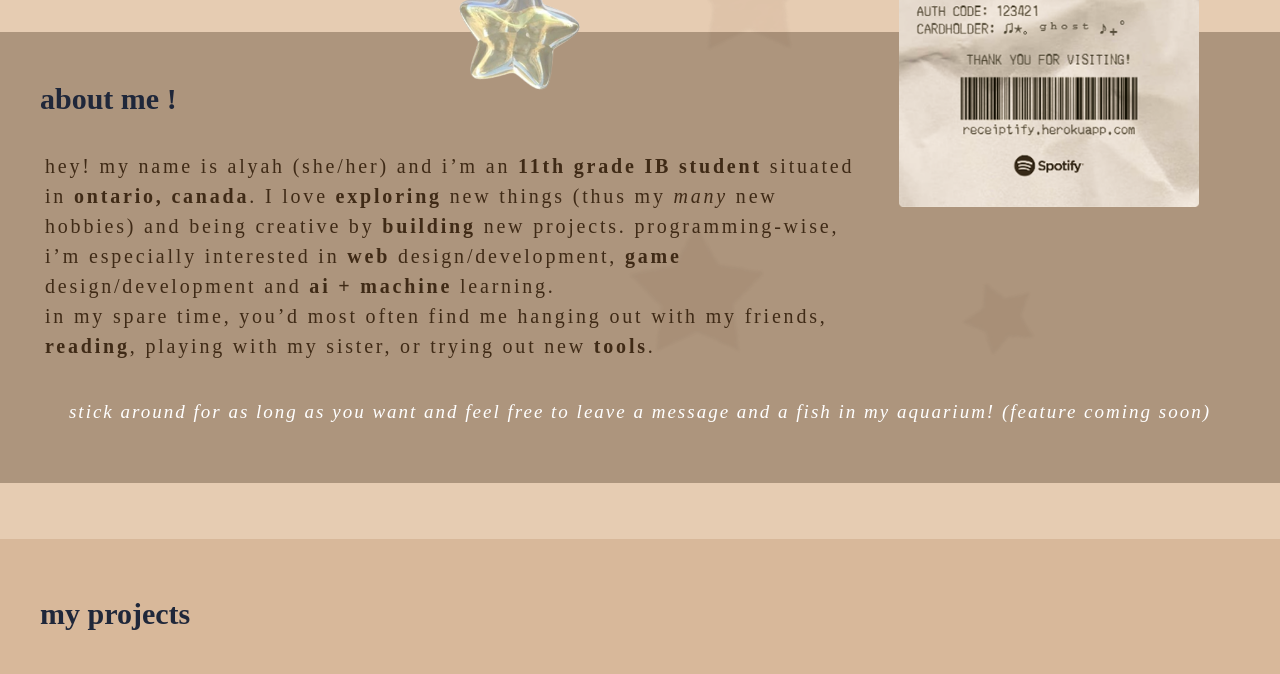
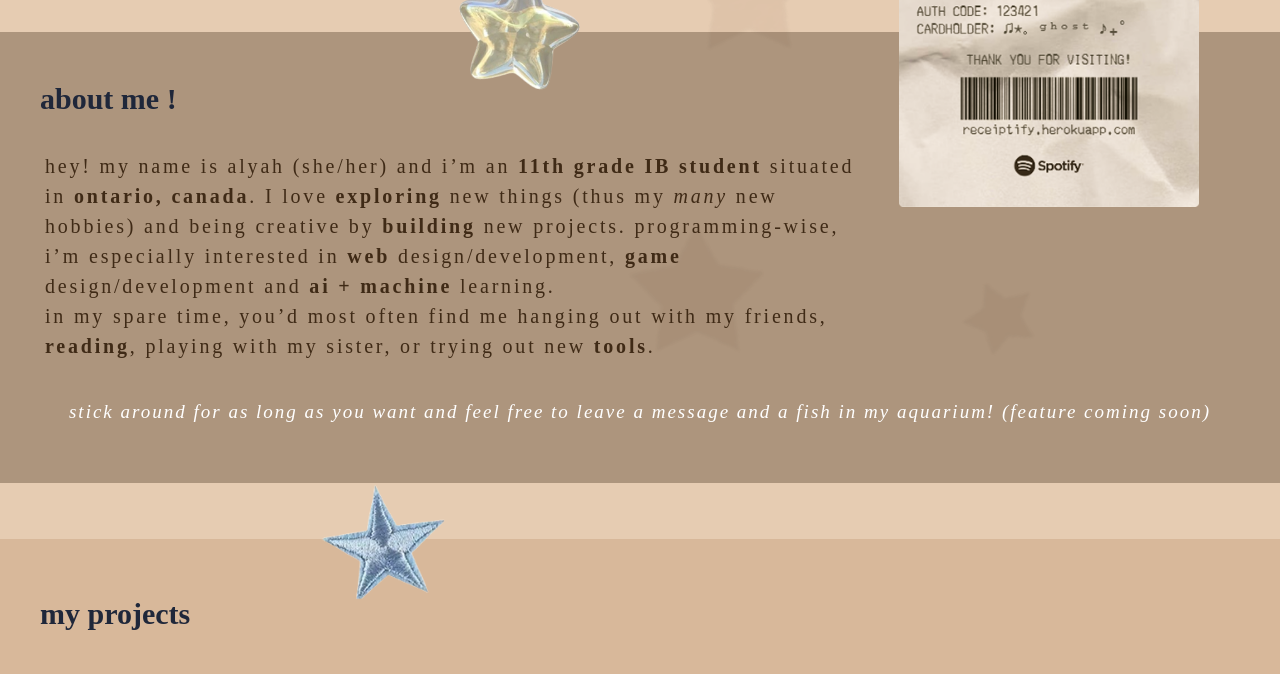
Before and after one commit to lyri3aly/alyahs-cafe, a plain HTML site: page index.html in a window 1280 px wide. Shown: the part 1198-1872 px from the top of the page. Drawn offline with Linux system fonts and the light colour scheme.

Commit message:
added the last star of v2, a textured blue star

```diff
--- a/index.html
+++ b/index.html
@@ -86,6 +86,7 @@
 
     <section id="projects">
         <div class="projects-rectangle"></div>
+            <img src="images/bluey star.png" alt="textured blue star" class="blueystar">
             <div class="projects">
                 <h1>my projects</h1>
                 <div class="projects-grid">
--- a/script.js
+++ b/script.js
@@ -1,5 +1,5 @@
 // draggable stars!
-const stickers = document.querySelectorAll(".leapordstar, .maroonstar, .starss, .glass-star");
+const stickers = document.querySelectorAll(".leapordstar, .maroonstar, .starss, .glass-star, .blueystar");
 
 stickers.forEach((sticker) => {
     let dragging = null;
--- a/style.css
+++ b/style.css
@@ -223,6 +223,18 @@ h1 {
     z-index: 0;
 }
 
+.blueystar {
+    user-select: none;
+    -webkit-user-select: none;
+    -webkit-user-drag: none;
+    cursor: grab;
+    position: absolute;
+    top: 0px;
+    left: 25%;
+    width: 130px;
+    z-index: 2;
+}
+
 #about p {
     font-size: 20px;
     color: var(--darkbrown);
@@ -342,7 +354,8 @@ h1 {
 .leapordstar,
 .maroonstar,
 .starss,
-.glass-star {
+.glass-star
+.blueystar {
     position: absolute;
     cursor: grab;
     user-select: none;
```
Also changed, not shown: images/bluey star.png (added).
